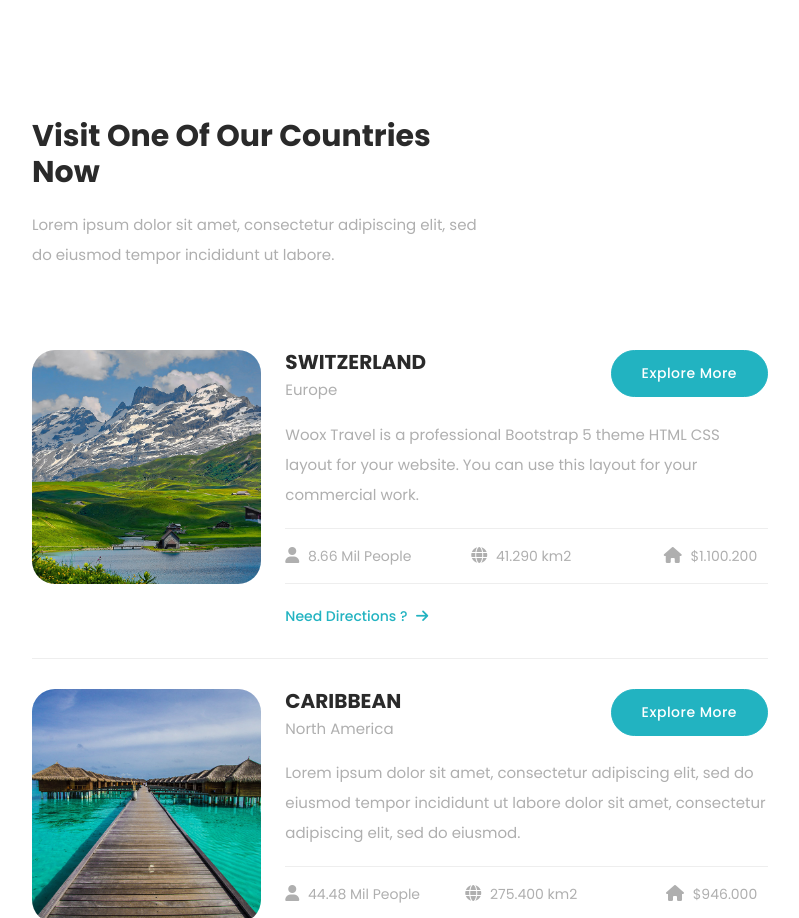
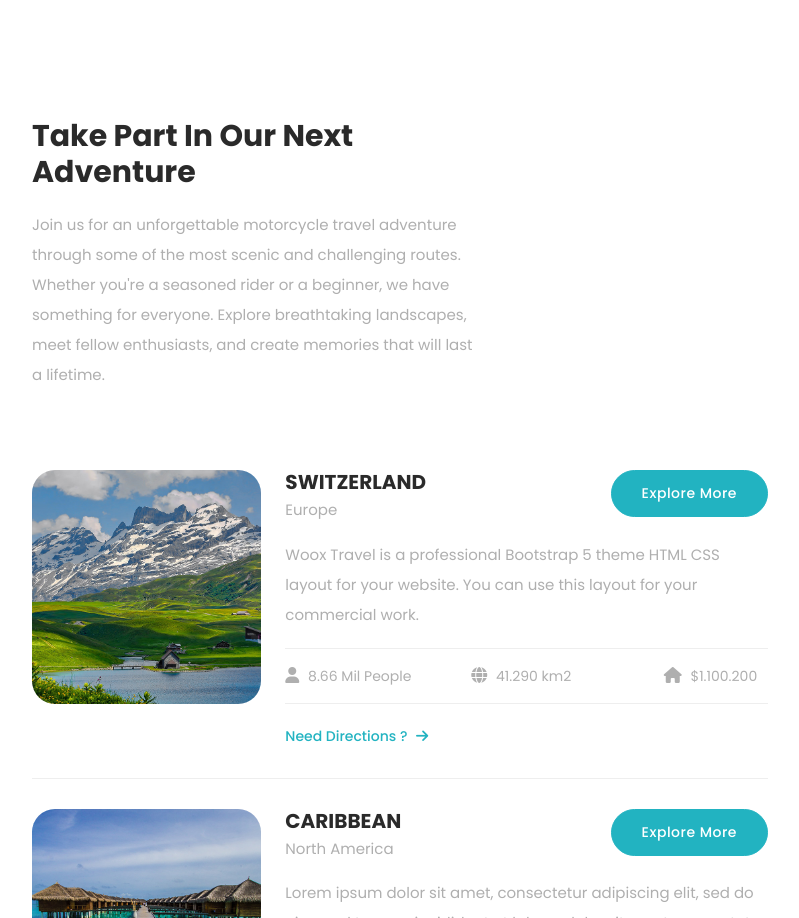
Before and after one commit to jwd83/mta, a plain HTML site: page index.html in a window 1280 px wide. Shown: the part 802-1720 px from the top of the page, without its empty margins (50-849 px from the left). Drawn offline with nearby package versions, Linux system fonts and the light colour scheme.

Commit message:
section text update

```diff
--- a/index.html
+++ b/index.html
@@ -282,10 +282,13 @@ https://templatemo.com/tm-580-woox-travel
         <div class="row">
           <div class="col-lg-5">
             <div class="section-heading">
-              <h2>Visit One Of Our Countries Now</h2>
+              <h2>Take Part In Our Next Adventure</h2>
               <p>
-                Lorem ipsum dolor sit amet, consectetur adipiscing elit, sed do
-                eiusmod tempor incididunt ut labore.
+                Join us for an unforgettable motorcycle travel adventure through
+                some of the most scenic and challenging routes. Whether you're a
+                seasoned rider or a beginner, we have something for everyone.
+                Explore breathtaking landscapes, meet fellow enthusiasts, and
+                create memories that will last a lifetime.
               </p>
             </div>
           </div>
```
